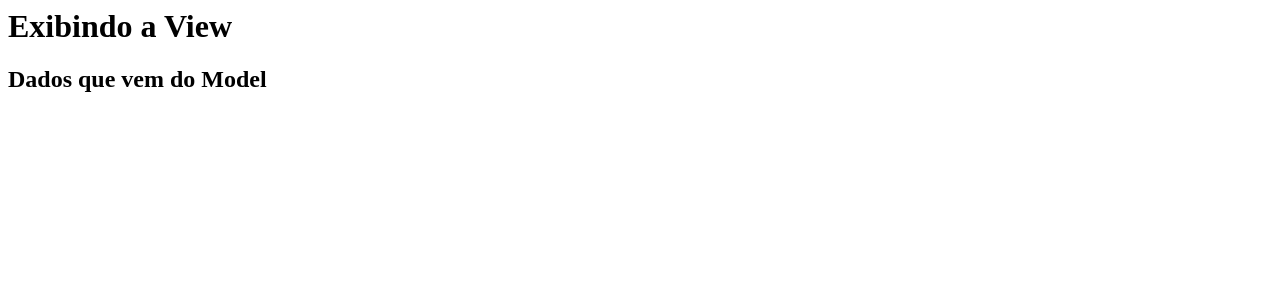
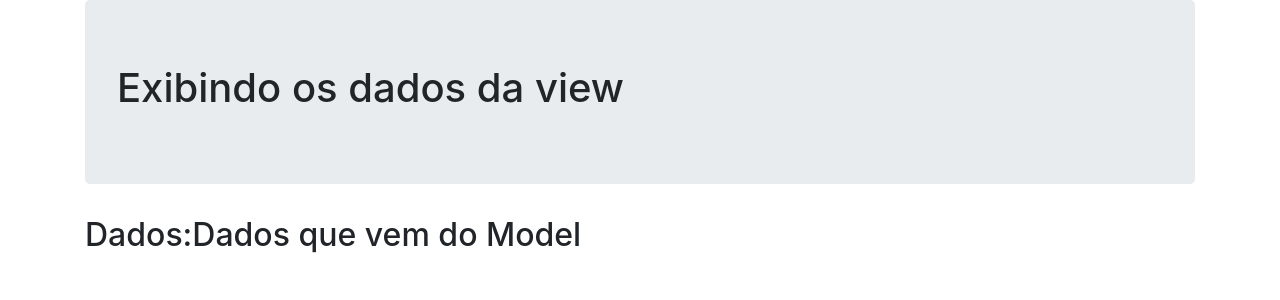
Before and after one commit to luis15/mvc-php, a PHP site: page / in a window 1280 px wide. Shown: the top 300 px of the page. Run offline with PHP 8.4, Linux system fonts and the light colour scheme.

Commit message:
viewa incluidas no controller

```diff
--- a/controller/controller.php
+++ b/controller/controller.php
@@ -1,13 +1,12 @@
 <?php
 
 require "model/model.php";
-require "view/view.php";
 
 class Controller{
   public function index(){
     $model = new Model();
-    $view = new View();
+    $dados = $model->listarDados();
+    include "view/view.php";
 
-    $view->exibir($model->listarDados());
   }
 }
--- a/view/view.php
+++ b/view/view.php
@@ -1,8 +1,20 @@
-<?php
-
-class View{
-  public function exibir($dados){
-    echo "<h1>Exibindo a View</h1>";
-    echo "<h2>".$dados."</h2>";
-  }
-}
+<!Doctype HTML>
+<html lang=pt>
+<head>
+  <meta charset ="utf-8">
+  <title>Documento</title>
+  <link rel="stylesheet" href="https://maxcdn.bootstrapcdn.com/bootstrap/4.0.0-beta.2/css/bootstrap.min.css" integrity="sha384-PsH8R72JQ3SOdhVi3uxftmaW6Vc51MKb0q5P2rRUpPvrszuE4W1povHYgTpBfshb" crossorigin="anonymous">
+</head>
+<body>
+  <div class="container">
+    <div class="jumbotron">
+      <h1>Exibindo os dados da view</h1>
+    </div>
+    <div class ="panel panel-default">
+      <div class="panel-body">
+        <h2>Dados:<?php echo $dados;?></h2>
+      </div>
+    </div>
+  </div>
+</body>
+</html>
```
